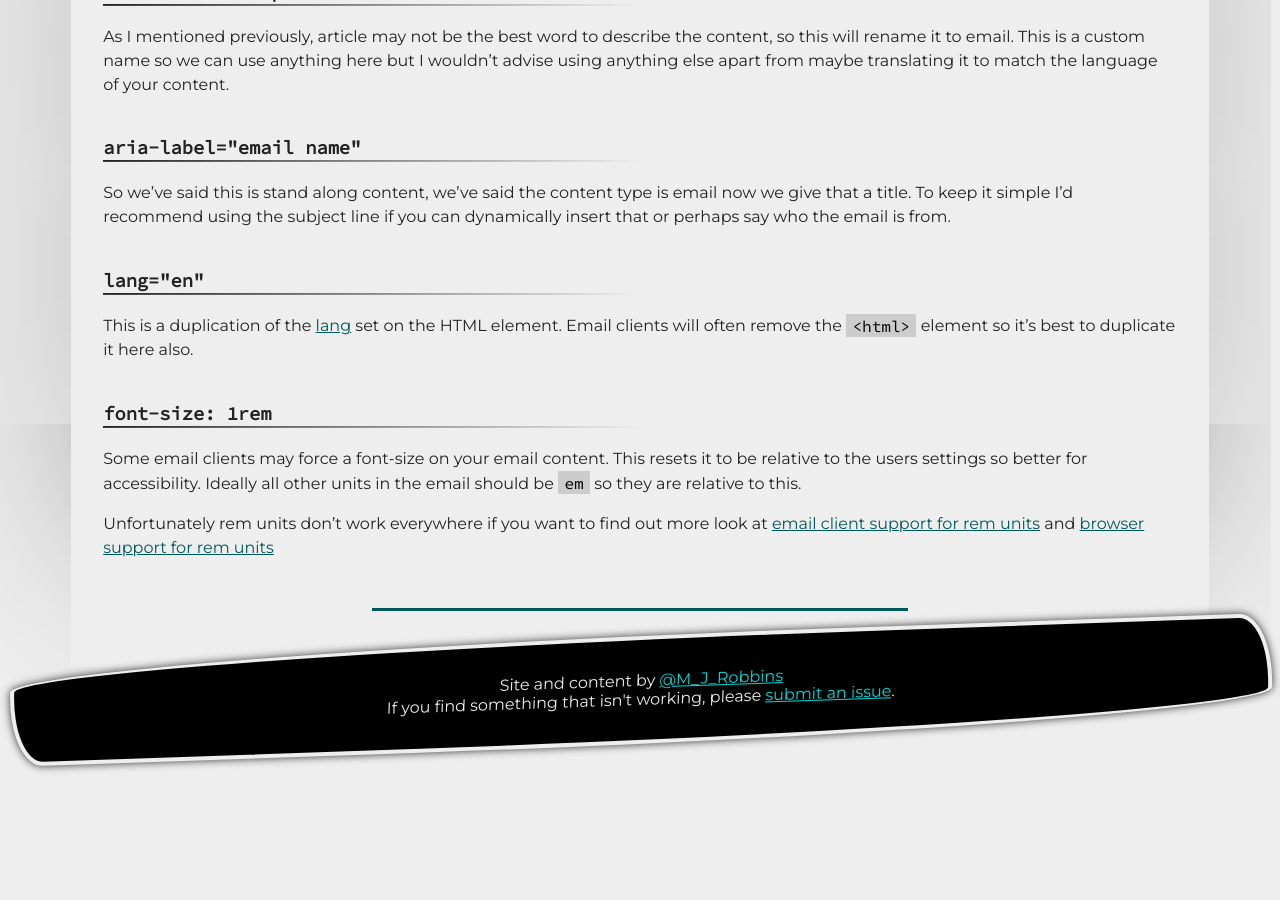
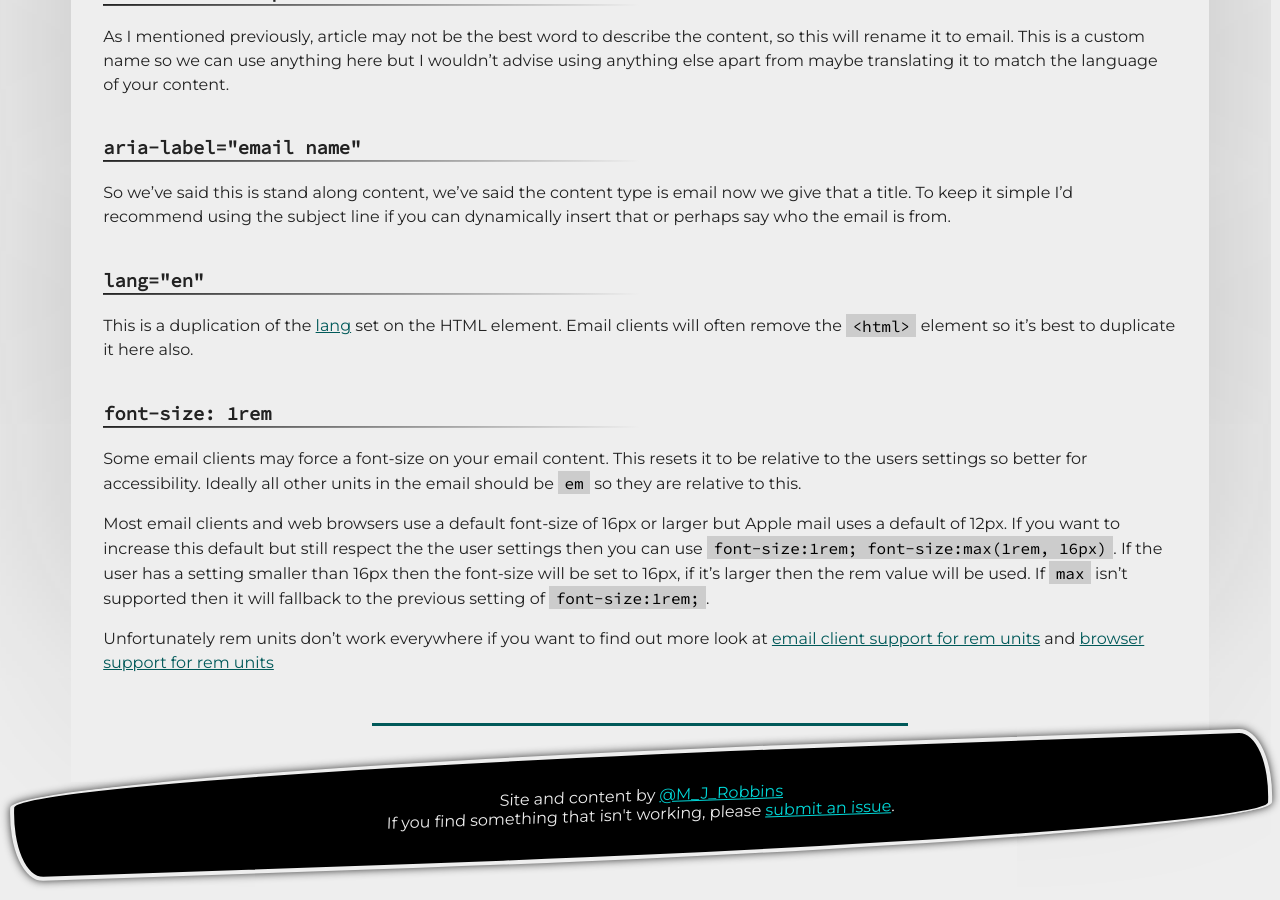
Before and after one commit to M-J-Robbins/good-email-code, a Jekyll site: the page built from email-code/template.md, in a window 1280 px wide and 900 px high, scrolled down 5927 px. Built offline with Jekyll 4.4.1, drawn with Linux system fonts in a browser that asks for light colours; our own code applies the rules of GitHub Pages for plain Markdown files; a script that is not in the unit is left out; before the commit the page ends 6712 px from its top, so only the background shows below that.

Commit message:
Update template.md

```diff
--- a/email-code/template.md
+++ b/email-code/template.md
@@ -188,4 +188,6 @@ This is a duplication of the [lang](#lang) set on the HTML element.  Email clien
 ### `font-size: 1rem`
 Some email clients may force a font-size on your email content. This resets it to be relative to the users settings so better for accessibility.  Ideally all other units in the email should be `em` so they are relative to this.
 
+Most email clients and web browsers use a default font-size of 16px or larger but Apple mail uses a default of 12px. If you want to increase this default but still respect the the user settings then you can use `font-size:1rem; font-size:max(1rem, 16px)`.  If the user has a setting smaller than 16px then the font-size will be set to 16px, if it's larger then the rem value will be used.  If `max` isn't supported then it will fallback to the previous setting of `font-size:1rem;`.
+
 Unfortunately rem units don't work everywhere if you want to find out more look at [email client support for rem units](https://www.caniemail.com/features/css-unit-rem/) and [browser support for rem units](https://caniuse.com/#feat=rem)
```
